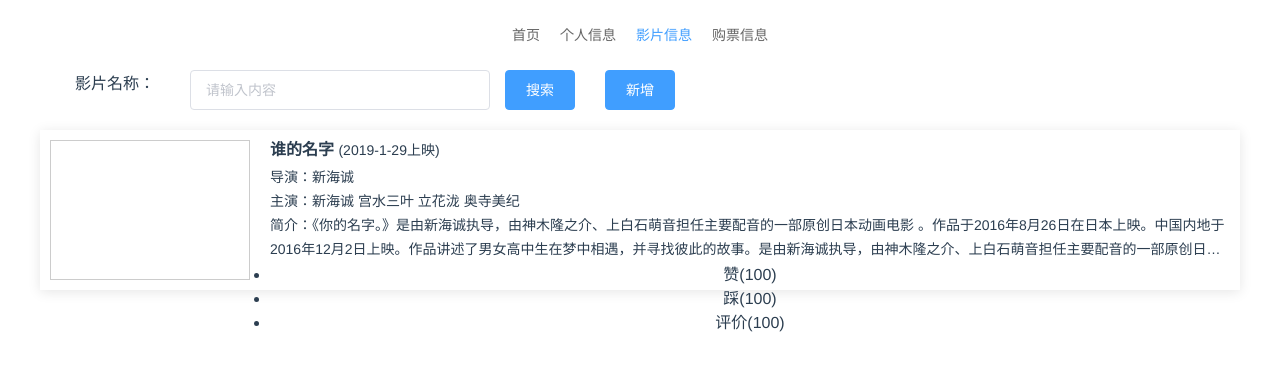
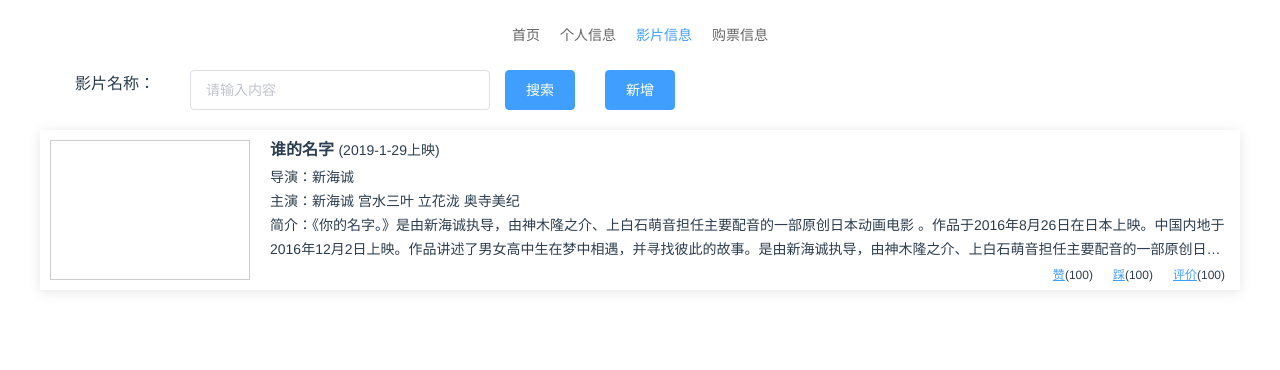
Before and after one commit to Drbin/vue-project, a Vue app: page /#/information in a window 1280 px wide. Shown: the top 370 px of the page. Built offline with nearby package versions, Linux system fonts and the light colour scheme.

Commit message:
修改 about 页面

```diff
--- a/src/template/information/Index.vue
+++ b/src/template/information/Index.vue
@@ -87,4 +87,9 @@
         -webkit-line-clamp: 2;
         -webkit-box-orient: vertical;
       }
+    .appraise{ position: absolute;right: 5px; height: 20px; width: 300px;
+        bottom:0;}
+    .appraise ul{ list-style: none; width: 100%; height: 20px; float: left; text-align: right}
+    .appraise ul li{display: inline-block; height: 20px; line-height: 20px; text-align: left; margin-left: 20px; font-size: 12px;}
+    .appraise ul li a{ text-decoration :underline #409EFF; color: #409Eff; cursor: pointer; }
 </style>
```
